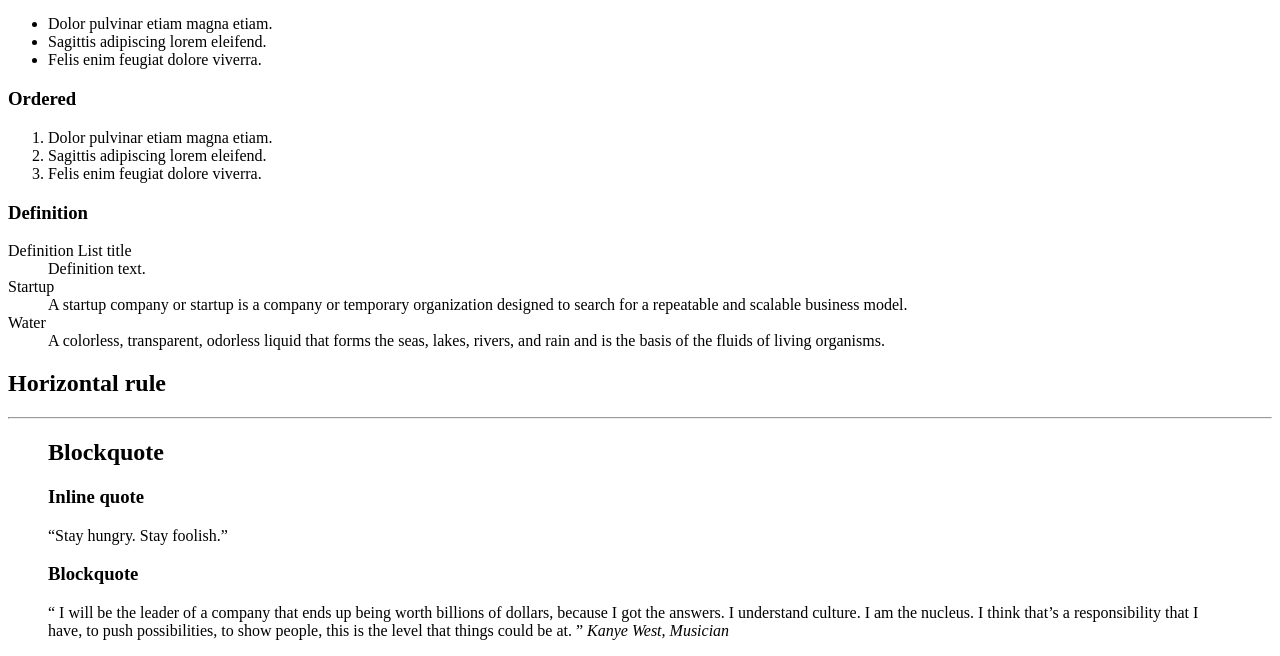
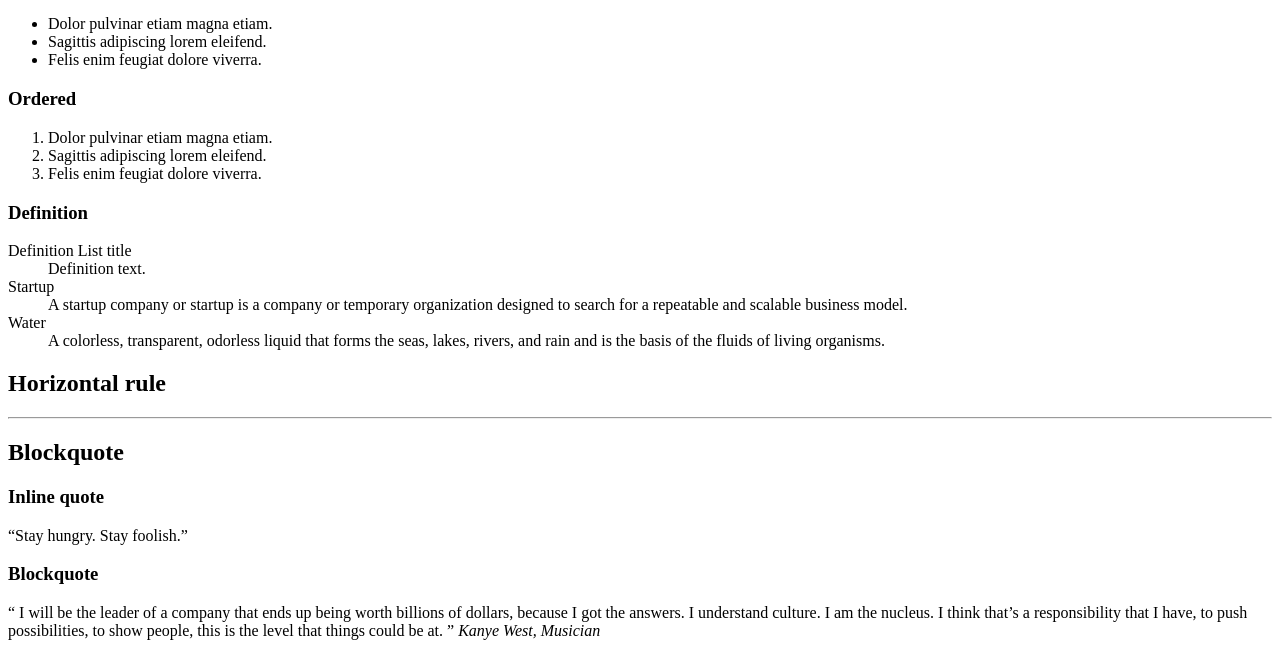
Before and after one commit to jjmendezrodriguez/hholbertonschool-web_front_end, a plain HTML site: page html_advanced/30-styleguide.html in a window 1280 px wide. Shown: the part 578-1234 px from the top of the page. Drawn offline with Linux system fonts and the light colour scheme.

Commit message:
fix block.

```diff
--- a/html_advanced/30-styleguide.html
+++ b/html_advanced/30-styleguide.html
@@ -104,7 +104,7 @@
                 <hr>
             </div>
          </section>
-         <blockquote>
+         <!-- blockquote -->
             <section>
                 <header>
                     <h2>
```
